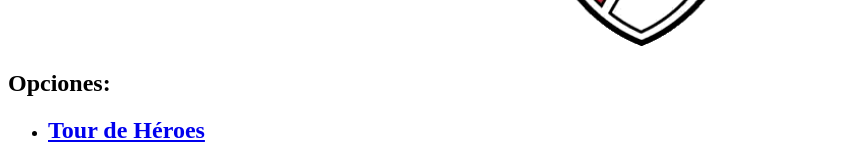
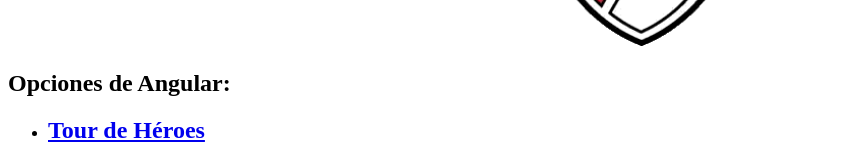
Before and after one commit to tatovillegas/CI-IngSw, an Angular app: page / in a window 1280 px wide. Shown: the part 408-568 px from the top of the page, without its empty margins (0-844 px from the left). Built offline with nearby package versions, Linux system fonts and the light colour scheme.

Commit message:
TG-2 #ready

```diff
--- a/src/app/app.component.html
+++ b/src/app/app.component.html
@@ -5,7 +5,7 @@
   </h1>
   <img width="300" alt="Angular Logo" src="../assets/RIVERNORMAL.png">
 </div>
-<h2>Opciones: </h2>
+<h2>Opciones de Angular: </h2>
 <ul>
   <li>
     <h2><a target="_blank" rel="noopener" href="https://angular.io/tutorial">Tour de Héroes</a></h2>
```
